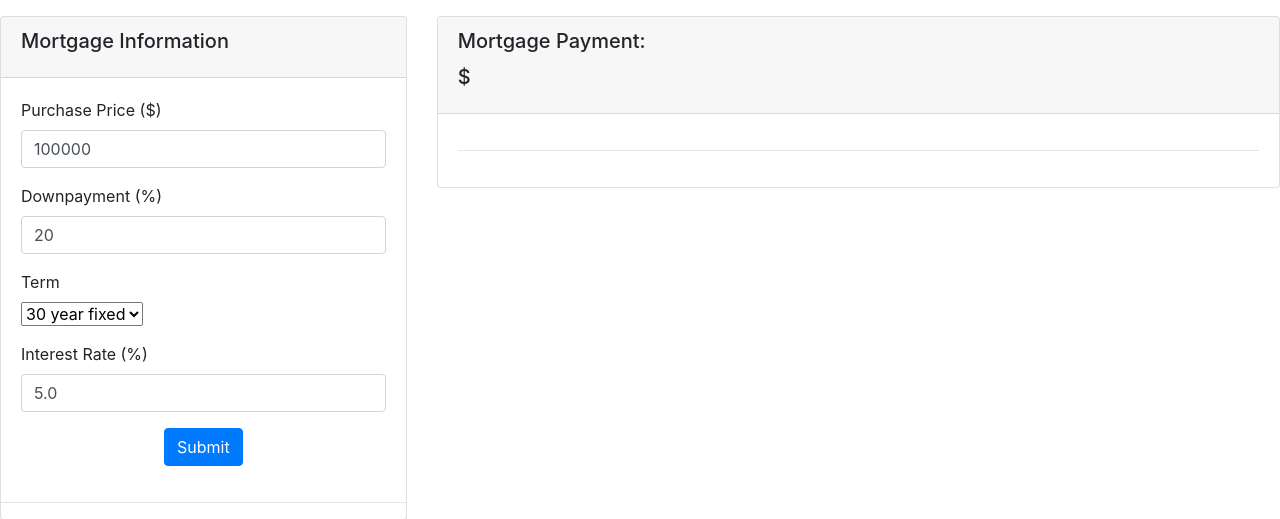
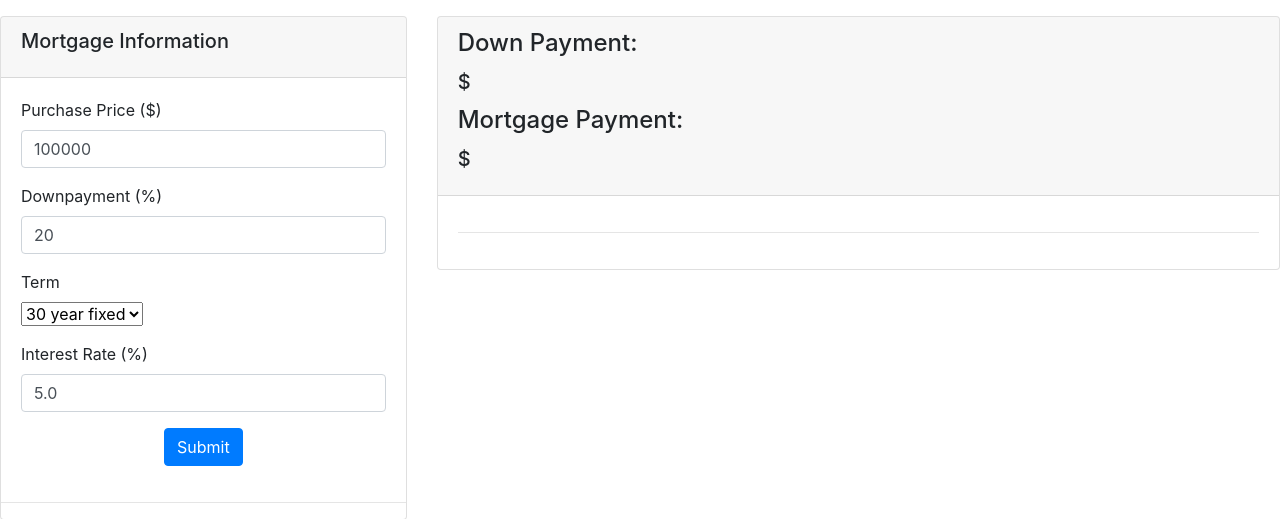
Before and after one commit to timpark0807/reinvestify, a Python web app: template realtoranalysis/templates/calculator.html in a window 1280 px wide. Shown: the part 72-591 px from the top of the page. Run offline with Jinja, Linux system fonts and the light colour scheme; the template is opened without the code that fills it, so the values that code supplies are empty; some libraries are stand-ins or nearby versions.

Commit message:
calc shows downpayment and mortgage

```diff
--- a/realtoranalysis/static/newjs.js
+++ b/realtoranalysis/static/newjs.js
@@ -1,4 +1,5 @@
 $(document).ready(function() {
+
 
     $('form').on('submit', function(event) {
 
@@ -15,6 +16,7 @@ $(document).ready(function() {
         .done(function(data) {
 
           $('#mortgage_payment_output').text(data.mortgage_payment).show;
+          $('#down_payment_output').text(data.down_payment).show;
 
 
         });
@@ -24,4 +26,5 @@ $(document).ready(function() {
 
     });
 
+
 });
--- a/realtoranalysis/templates/calculator.html
+++ b/realtoranalysis/templates/calculator.html
@@ -45,7 +45,7 @@
                             <div class="col-md-12">
                                 <div class="form-group">
                                     <label>Downpayment (%)</label>
-                                    <input type="text" class="form-control" id="down_payment_id" value="20">
+                                    <input type="text" class="form-control" id="down_payment_id" name="down_payment"value="20">
                                 </div>
                             </div>
                         </div>
@@ -104,8 +104,12 @@
                 <div class="card">
 
                     <div class="card-header">
-                        <h5 class="card-title" >Mortgage Payment:</h5>
+                        <h4 class="card-title" >Down Payment:</h4>
+                        <h5 class="card-title" id="down_payment_output">$</h5>
+
+                        <h4 class="card-title" >Mortgage Payment:</h4>
                         <h5 class="card-title" id="mortgage_payment_output">$</h5>
+
 
                     </div>
 
```
Also changed, not shown: realtoranalysis/routes.py (+9 -6 lines).
